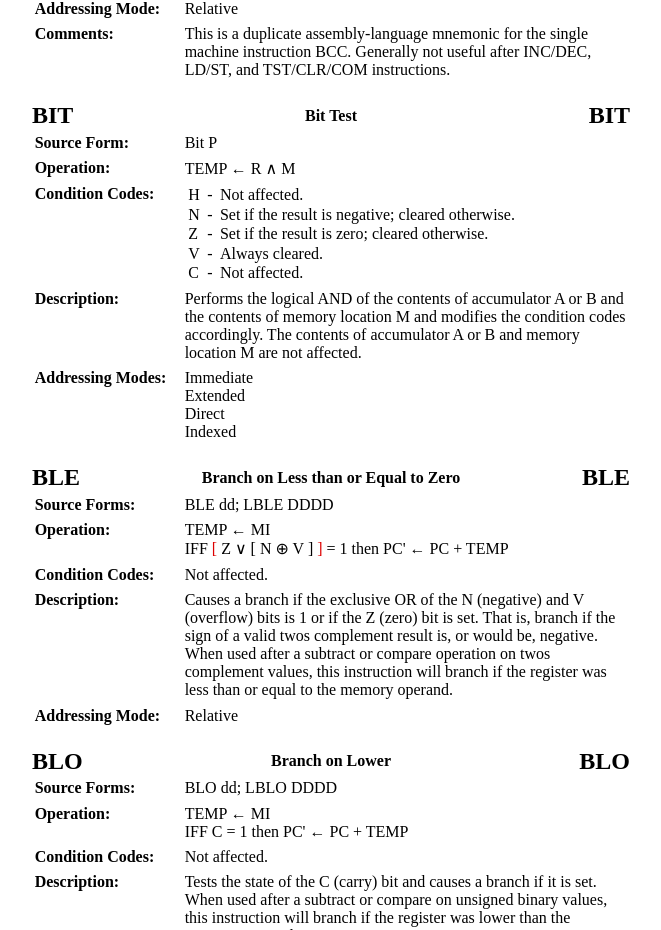
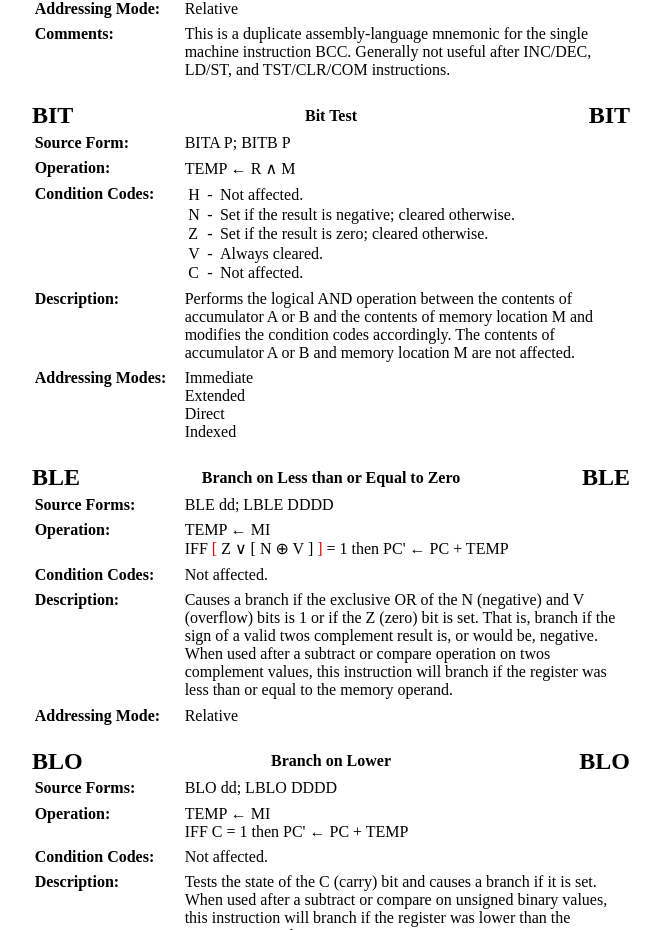
Before and after one commit to M6809-Docs/m6809pm, a plain HTML site: page appendix_a.htm in a window 1280 px wide. Shown: the part 5535-6465 px from the top of the page, without its empty margins (229-890 px from the left). Drawn offline with Linux system fonts and the light colour scheme.

Commit message:
Errata BIT: incorrect source form, align description

```diff
--- a/appendix_a.htm
+++ b/appendix_a.htm
@@ -627,7 +627,7 @@ Generally not useful after INC/DEC, LD/ST, and TST/CLR/COM instructions.</td>
     <th class="big left"><a name="BIT">BIT</a></th><th>Bit Test</th><th class="big right">BIT</th>
   </tr>
   <tr>
-    <td class="bold">Source Form:</td><td colspan="2" class="flat">Bit P</td>
+    <td class="bold">Source Form:</td><td colspan="2" class="flat">BITA P; BITB P</td>
   </tr>
   <tr>
     <td class="bold">Operation:</td><td colspan="2" class="flat">TEMP &larr; R &and; M</td>
@@ -654,7 +654,7 @@ Generally not useful after INC/DEC, LD/ST, and TST/CLR/COM instructions.</td>
     </td>
   </tr>
   <tr>
-    <td class="bold">Description:</td><td colspan="2" class="flat">Performs the logical AND of the contents of accumulator A or B and the contents of memory location M and modifies the condition codes accordingly.
+    <td class="bold">Description:</td><td colspan="2" class="flat">Performs the logical AND operation between the contents of accumulator A or B and the contents of memory location M and modifies the condition codes accordingly.
 The contents of accumulator A or B and memory location M are not affected.</td>
   </tr>
   <tr>
```
Also changed, not shown: index.htm (+4 -1 lines).
